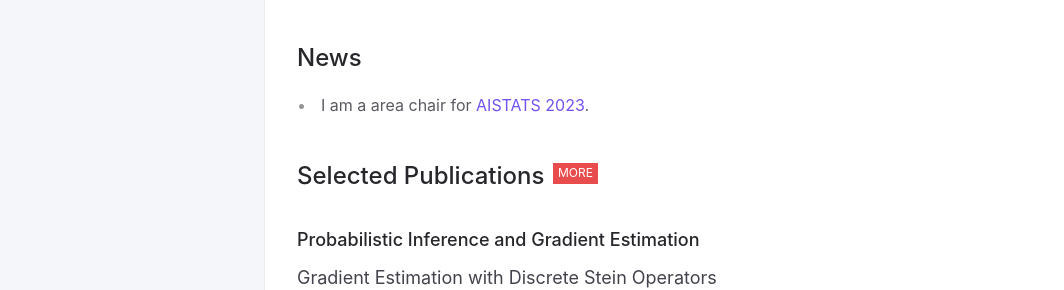
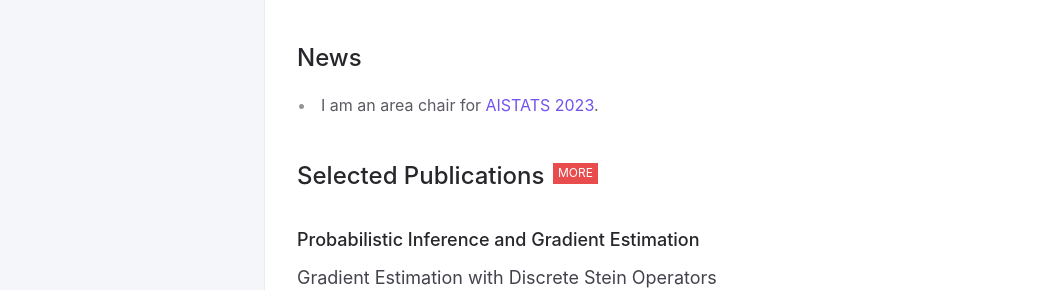
Before and after one commit to thjashin/thjashin.github.io, a Jekyll site: the page built from index.md, in a window 1280 px wide. Shown: the part 509-799 px from the top of the page, without its empty margins (91-1155 px from the left). Built offline with Jekyll 4.4.1, drawn with Linux system fonts in a browser that asks for light colours.

```diff
--- a/index.md
+++ b/index.md
@@ -26,7 +26,7 @@ I received my B.E. from the Department of Computer Science and Technology at Tsi
 ## News
 {: .d-inline-block :}
 
-* I am a area chair for [AISTATS 2023](http://aistats.org/aistats2023/).
+* I am an area chair for [AISTATS 2023](http://aistats.org/aistats2023/).
 
 
 ## Selected Publications
```
